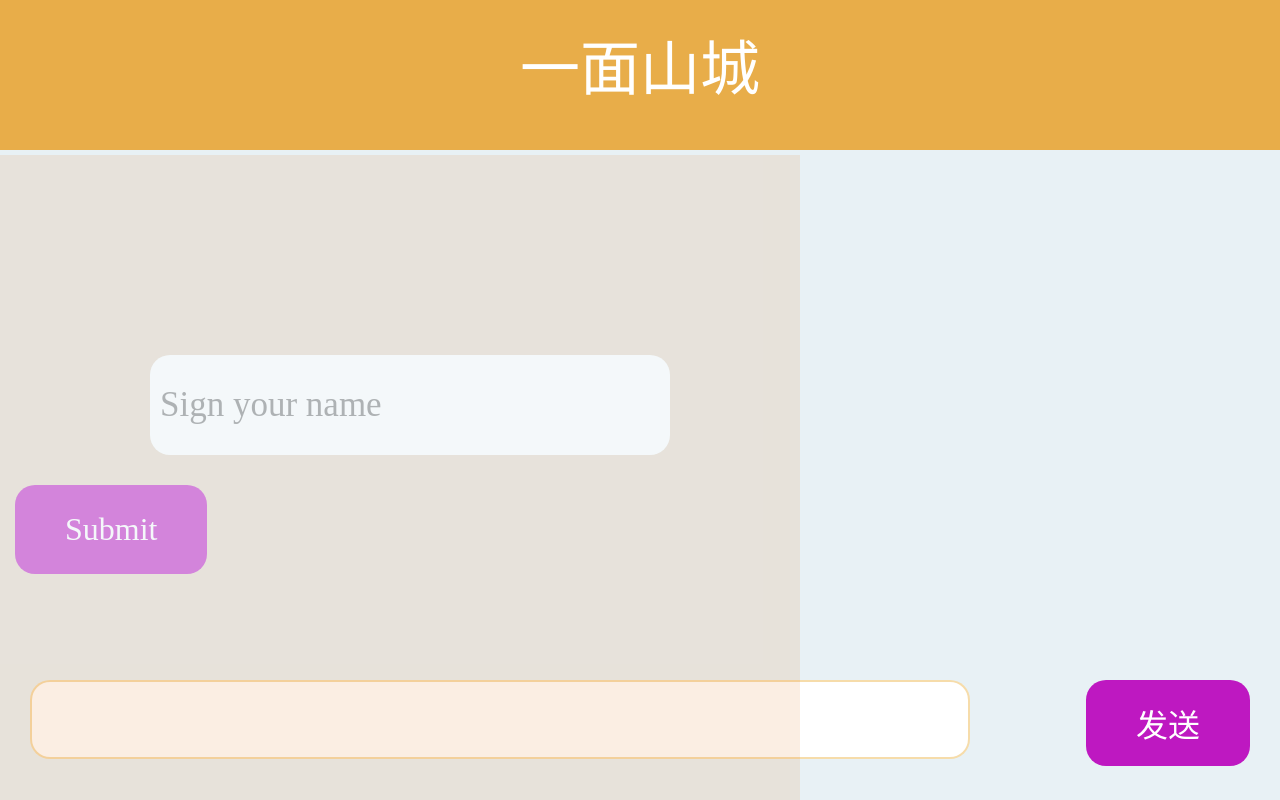
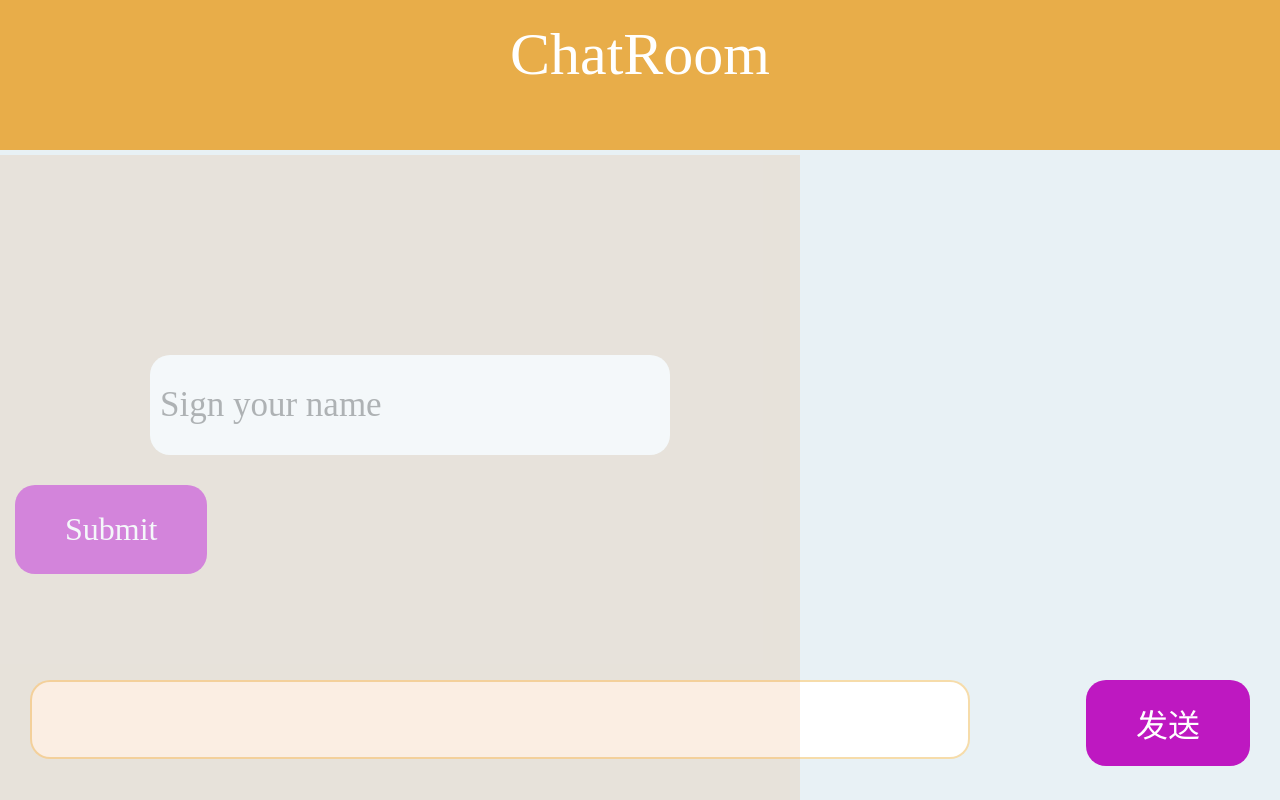
Before and after one commit to Sjhb/chat, a plain HTML site: page view/views/chat.html in a window 1280 px wide. Shown: the top 800 px of the page. Drawn offline with Linux system fonts and the light colour scheme; no server answers; a web font is replaced by a local one.

Commit message:
把一面山城改为 chatroom

```diff
--- a/view/views/chat.html
+++ b/view/views/chat.html
@@ -15,7 +15,7 @@
     </div>
 </div>
 <div class="head">
-    <p style="font-size: 60px;margin-top: 20px">一面山城</p>
+    <p style="font-size: 60px;margin-top: 20px">ChatRoom</p>
 </div>
 <div class="chat_area" id="chat_area">
     <div class="chat_content" id="chat_content">
```
